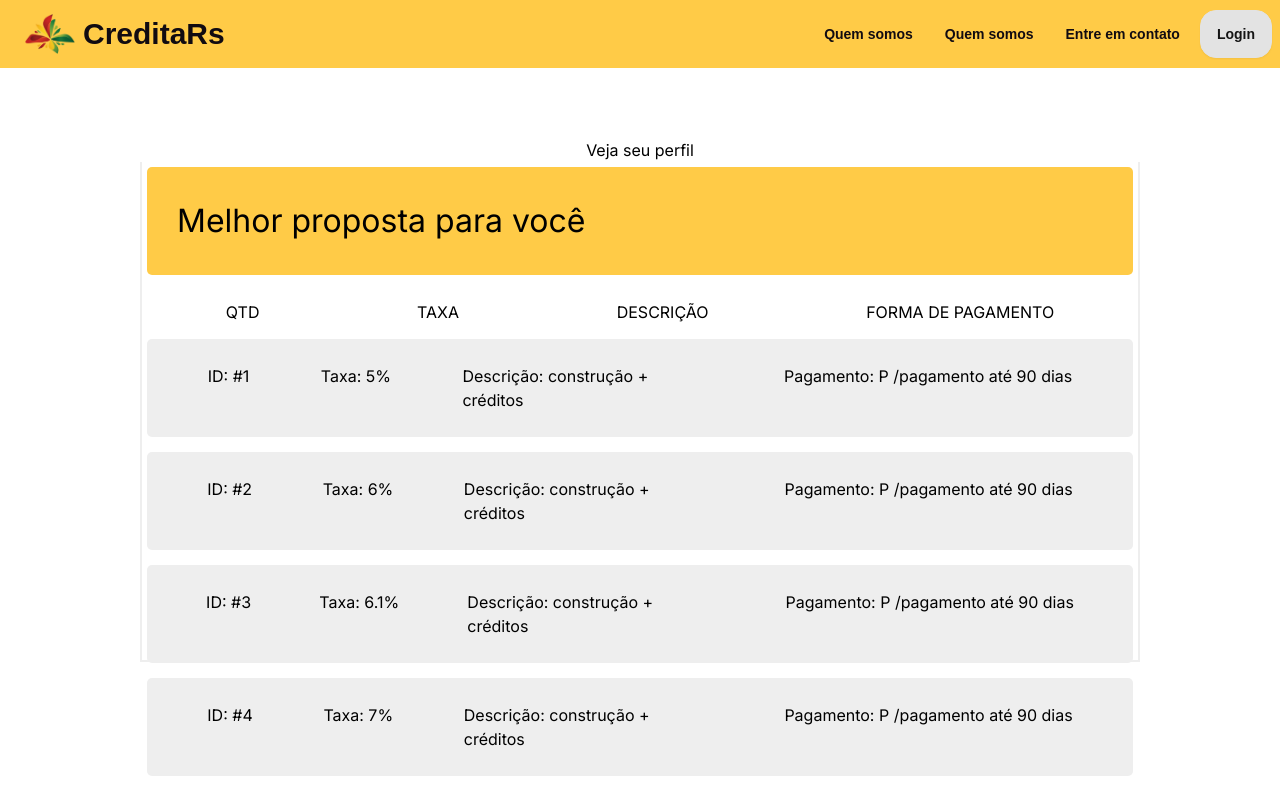
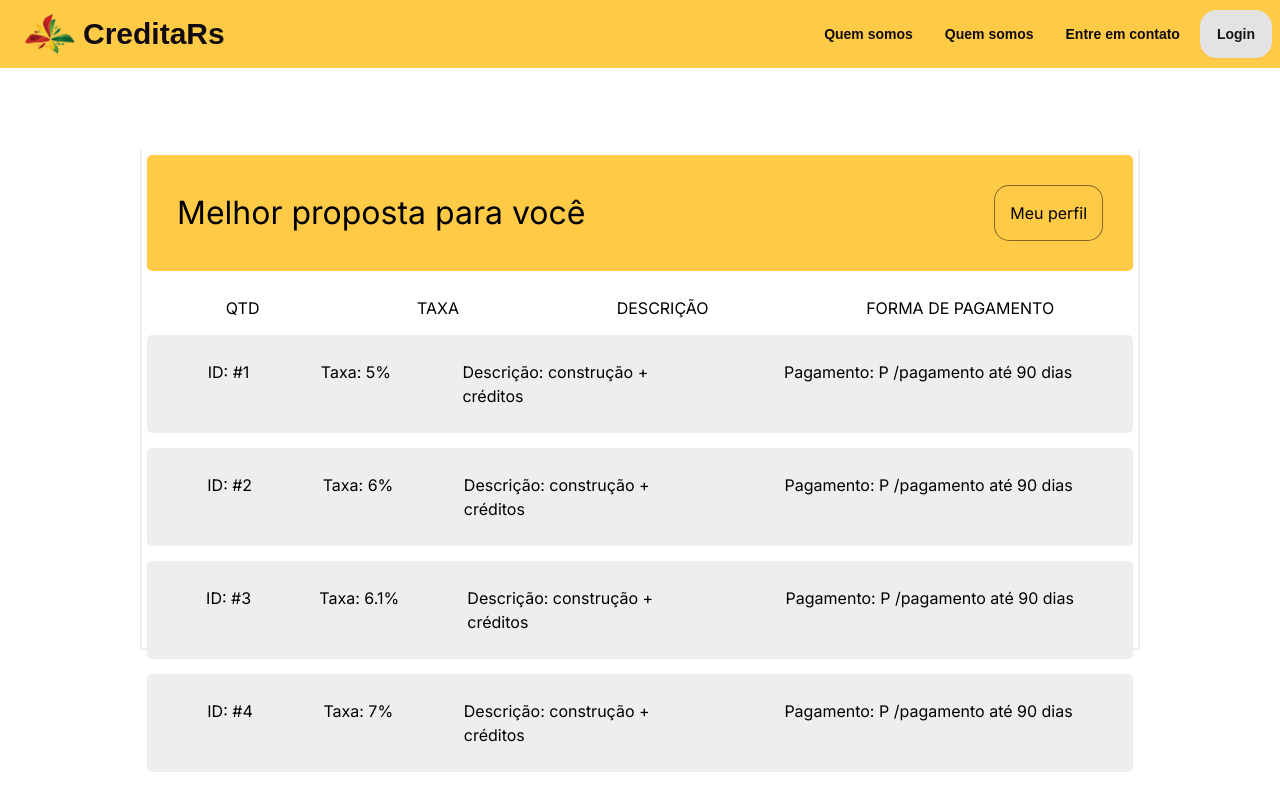
Before and after one commit to Giovani-SantAna-Pedroso/Hackathon-rumo-a-nasa, a Next.js app: page /CreditosDisponiveis in a window 1280 px wide. Shown: the top 800 px of the page. Built offline with nearby package versions, Linux system fonts and the light colour scheme; a web font is replaced by a local one.

Commit message:
modificação da area do cliente

```diff
--- a/src/app/CreditosDisponiveis/CreditosDisponiveis.css
+++ b/src/app/CreditosDisponiveis/CreditosDisponiveis.css
@@ -2,8 +2,22 @@
     height: 100vh;
     display: flex;
     flex-direction: column;
-   align-items: center;
-   justify-content: center;
+    align-items: center;
+    justify-content: center;
+
+}
+.meuPerfil{
+    padding: 15px;
+    border: 1.5px solid rgba(0, 0, 0, 0.486);
+    border-radius: 15PX;
+    font-size: 1rem;
+    background-color: #FFCB47;
+    color: black;
+    transition: 0.5s;
+}
+.meuPerfil:hover{
+    background-color: #97CBAE;
+    cursor: pointer;
 
 }
 
@@ -17,13 +31,17 @@
     border-right: 2px solid #eee;
     padding: 5px;
 
+
 }
 
 .conteudo-principal .content-header{
+    display: flex;
     border-radius: 5px;
     max-width: 100%;
     padding: 30px;
     font-size: 2rem;
+    justify-content: space-between;
+    align-items: center;
     background-color: #FFCB47;
 
 }
--- a/src/app/CreditosDisponiveis/page.jsx
+++ b/src/app/CreditosDisponiveis/page.jsx
@@ -1,3 +1,6 @@
+'use client';
+import { useState } from "react";
+import { useRouter } from 'next/navigation';
 import "./CreditosDisponiveis.css";
 
 const proposals = [
@@ -8,15 +11,33 @@ const proposals = [
 ];
 
 function CreditosDisponiveis() {
+    const router = useRouter();
+    const [isLoading, setIsLoading] = useState(false);
+
+    const handlerPerfil = async () => {
+        setIsLoading(true);
+        try {
+            // Simular chamada à API de login
+            await new Promise((resolve) => setTimeout(resolve, 3000));
+            router.push('meuPerfil');
+        } catch (error) {
+            console.error('Login failed:', error);
+        } finally {
+            setIsLoading(false);
+        }
+    };
+
     return (
         <main className="conteudo-principal">
-            <div>
-                Veja seu perfil
-            </div>
-
             <div className="content">
                 <header className="content-header">
-                    Melhor proposta para você
+                    Melhor proposta para você <p onClick={handlerPerfil} className="meuPerfil">
+                          {isLoading ? "loading...":"Meu perfil"}
+
+
+
+
+                    </p>
                 </header>
 
                 <div className="box-content">
@@ -28,7 +49,7 @@ function CreditosDisponiveis() {
                     </div>
                     {proposals.map((item) => (
                         <div key={item.id} className="proposal-item">
-                            <div className="proposal-id"  >ID: {item.id}</div>
+                            <div className="proposal-id">ID: {item.id}</div>
                             <div className="proposal-rate">Taxa: {item.rate}</div>
                             <div className="proposal-description">Descrição: {item.description}</div>
                             <div className="proposal-payment">Pagamento: {item.payment}</div>
--- a/src/app/login/page.tsx
+++ b/src/app/login/page.tsx
@@ -19,8 +19,8 @@ function Login() {
     setIsLoading(true);
     try {
       // Simular chamada à API de login
-      await new Promise((resolve) => setTimeout(resolve, 3000)); // Substitua isso por sua chamada real à API
-      router.push('CreditosDisponiveis');
+      await new Promise((resolve) => setTimeout(resolve, 3000));
+      router.push('formulario');
     } catch (error) {
       console.error('Login failed:', error);
       // Trate o erro de login aqui, se necessário
--- /dev/null
+++ b/src/app/meuPerfil/meuperfil.css
@@ -0,0 +1,3 @@
+.meuPerfil-atual{
+    height: 100vh;
+}
--- /dev/null
+++ b/src/app/meuPerfil/page.jsx
@@ -0,0 +1,12 @@
+import"./meuperfil.css"
+
+const meuPerfil=()=>{
+
+    return(
+        <div className="meuPerfil-atual">
+            teste
+
+        </div>
+    )
+}
+export default meuPerfil
```
